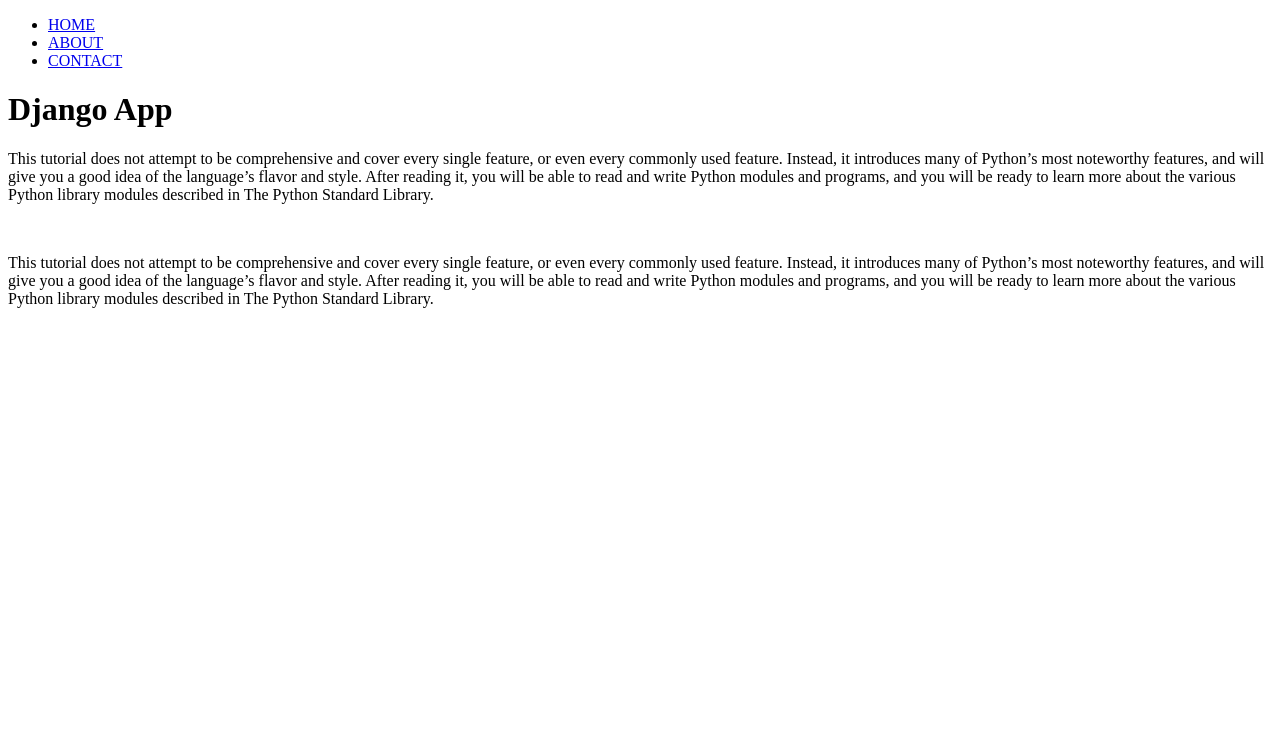
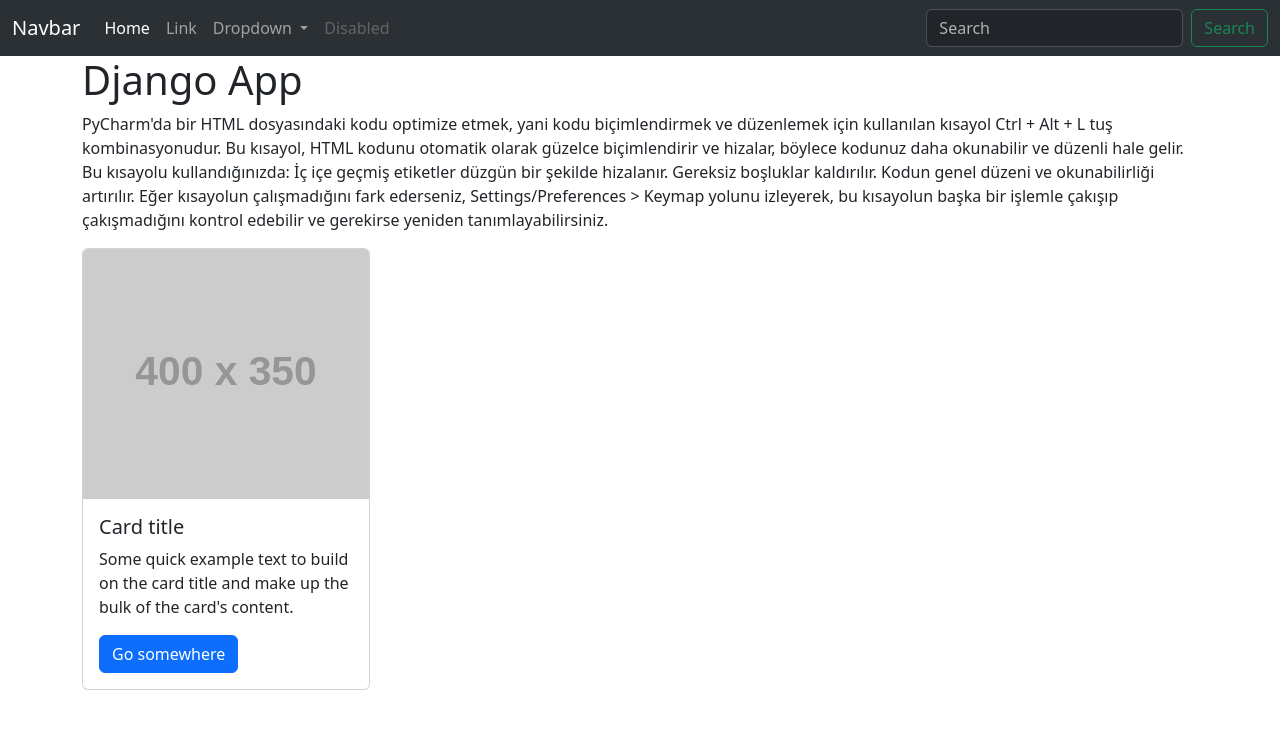
Before and after one commit to sudenazkaplan/DjangoCourse, a Django app: template templates/index.html in a window 1280 px wide. Shown: the top 729 px of the page. Run offline with Django 5.2, Linux system fonts and the light colour scheme; the template is opened without the code that fills it, so the values that code supplies are empty; some libraries are stand-ins or nearby versions.

Commit message:
feat: add bootstrap to HTML

```diff
--- a/templates/index.html
+++ b/templates/index.html
@@ -2,20 +2,85 @@
 <html lang="en">
 <head>
     <meta charset="UTF-8">
-    <title>Dhanjo App</title>
+    <title>Django App</title>
+    <link href="https://cdn.jsdelivr.net/npm/bootstrap@5.3.3/dist/css/bootstrap.min.css" rel="stylesheet"
+          integrity="sha384-QWTKZyjpPEjISv5WaRU9OFeRpok6YctnYmDr5pNlyT2bRjXh0JMhjY6hW+ALEwIH" crossorigin="anonymous">
 </head>
 <body>
-<nav>
-    <ul>
-        <li><a href="index.html">HOME</a></li>
-        <li><a href="about.html">ABOUT</a></li>
-        <li><a href="contact.html">CONTACT</a></li>
-    </ul>
+<nav class="navbar navbar-expand-lg bg-body-tertiary bg-dark" data-bs-theme="dark">
+    <div class="container-fluid">
+        <a class="navbar-brand" href="#">Navbar</a>
+        <button class="navbar-toggler" type="button" data-bs-toggle="collapse" data-bs-target="#navbarSupportedContent"
+                aria-controls="navbarSupportedContent" aria-expanded="false" aria-label="Toggle navigation">
+            <span class="navbar-toggler-icon"></span>
+        </button>
+        <div class="collapse navbar-collapse" id="navbarSupportedContent">
+            <ul class="navbar-nav me-auto mb-2 mb-lg-0">
+                <li class="nav-item">
+                    <a class="nav-link active" aria-current="page" href="#">Home</a>
+                </li>
+                <li class="nav-item">
+                    <a class="nav-link" href="#">Link</a>
+                </li>
+                <li class="nav-item dropdown">
+                    <a class="nav-link dropdown-toggle" href="#" role="button" data-bs-toggle="dropdown"
+                       aria-expanded="false">
+                        Dropdown
+                    </a>
+                    <ul class="dropdown-menu">
+                        <li><a class="dropdown-item" href="#">Action</a></li>
+                        <li><a class="dropdown-item" href="#">Another action</a></li>
+                        <li>
+                            <hr class="dropdown-divider">
+                        </li>
+                        <li><a class="dropdown-item" href="#">Something else here</a></li>
+                    </ul>
+                </li>
+                <li class="nav-item">
+                    <a class="nav-link disabled" aria-disabled="true">Disabled</a>
+                </li>
+            </ul>
+            <form class="d-flex" role="search">
+                <input class="form-control me-2" type="search" placeholder="Search" aria-label="Search">
+                <button class="btn btn-outline-success" type="submit">Search</button>
+            </form>
+        </div>
+    </div>
 </nav>
-<h1>Django App</h1>
-<p><span>This tutorial does not attempt to be comprehensive and cover every single feature, or even every commonly used feature. Instead, it introduces many of Python’s most noteworthy features, and will give you a good idea of the language’s flavor and style. After reading it, you will be able to read and write Python modules and programs, and you will be ready to learn more about the various Python library modules described in The Python Standard Library.</span></p>
-   <br>
-<p><span>This tutorial does not attempt to be comprehensive and cover every single feature, or even every commonly used feature. Instead, it introduces many of Python’s most noteworthy features, and will give you a good idea of the language’s flavor and style. After reading it, you will be able to read and write Python modules and programs, and you will be ready to learn more about the various Python library modules described in The Python Standard Library.</span></p>
+
+<div class="container">
+    <div class="row">
+        <div class="col-md-12">
+            <h1>Django App</h1>
+        </div>
+    </div>
+
+    <p>PyCharm'da bir HTML dosyasındaki kodu optimize etmek, yani kodu biçimlendirmek ve düzenlemek için kullanılan
+        kısayol Ctrl + Alt + L tuş kombinasyonudur. Bu kısayol, HTML kodunu otomatik olarak güzelce biçimlendirir ve
+        hizalar, böylece kodunuz daha okunabilir ve düzenli hale gelir.
+
+        Bu kısayolu kullandığınızda:
+
+        İç içe geçmiş etiketler düzgün bir şekilde hizalanır.
+        Gereksiz boşluklar kaldırılır.
+        Kodun genel düzeni ve okunabilirliği artırılır.
+        Eğer kısayolun çalışmadığını fark ederseniz, Settings/Preferences > Keymap yolunu izleyerek, bu kısayolun başka
+        bir işlemle çakışıp çakışmadığını kontrol edebilir ve gerekirse yeniden tanımlayabilirsiniz.</p>
+
+    <div class="card" style="width: 18rem;">
+        <img src="https://placehold.co/400x350?text=Hello+World" class="card-img-top" alt="...">
+        <div class="card-body">
+            <h5 class="card-title">Card title</h5>
+            <p class="card-text">Some quick example text to build on the card title and make up the bulk of the card's
+                content.</p>
+            <a href="#" class="btn btn-primary">Go somewhere</a>
+        </div>
+    </div>
+</div>
+
+<script src="https://cdn.jsdelivr.net/npm/bootstrap@5.3.3/dist/js/bootstrap.bundle.min.js"
+        integrity="sha384-YvpcrYf0tY3lHB60NNkmXc5s9fDVZLESaAA55NDzOxhy9GkcIdslK1eN7N6jIeHz"
+        crossorigin="anonymous"></script>
 
 </body>
 </html>
```
